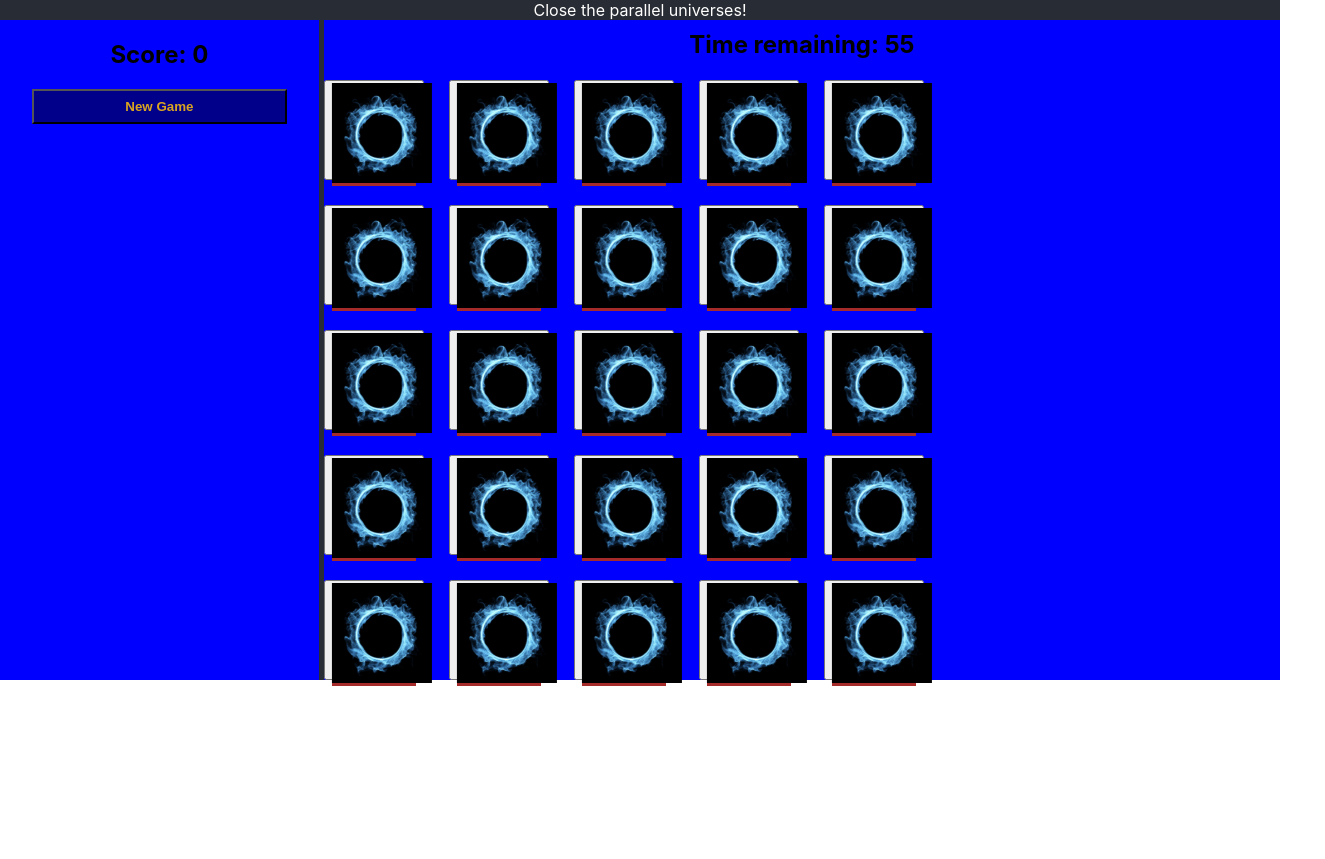
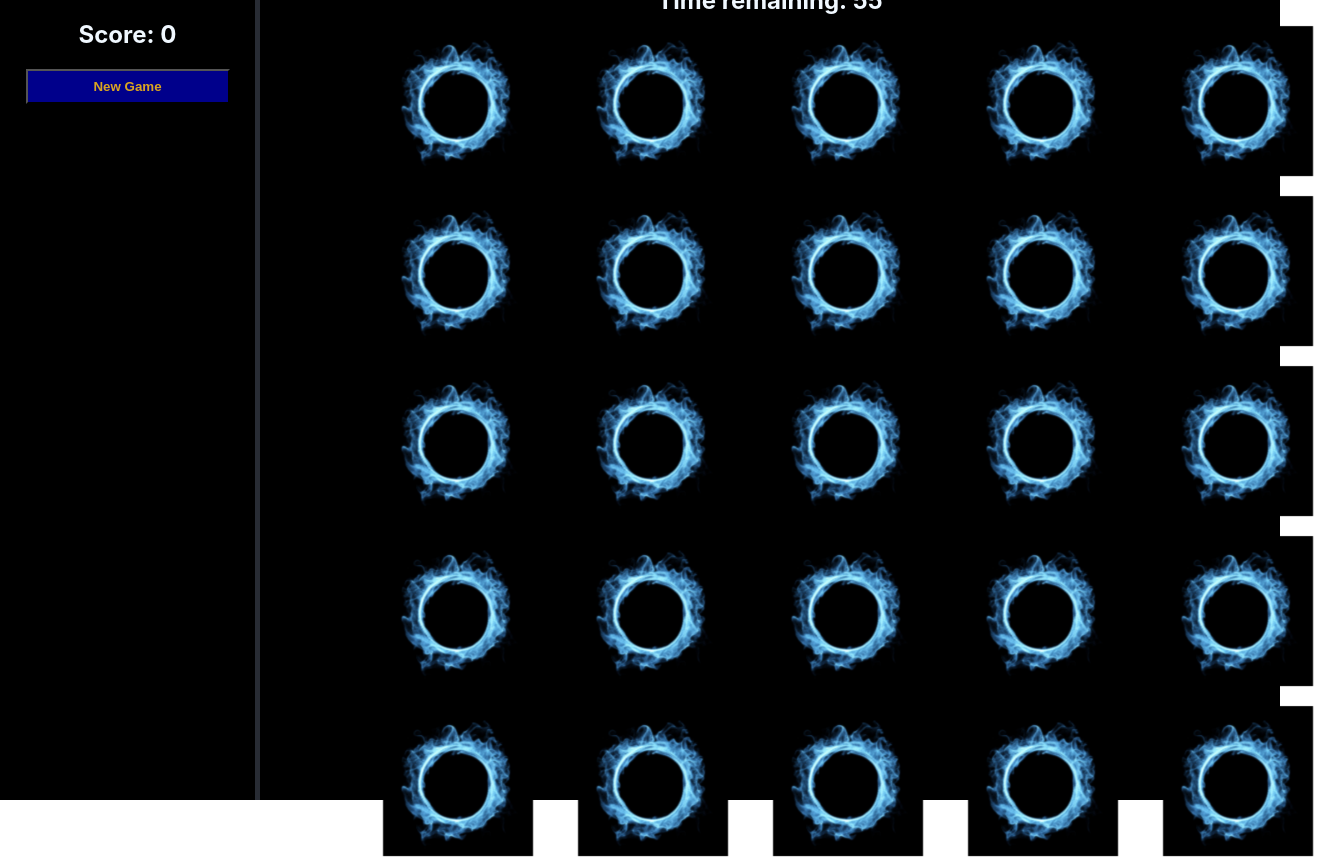
Before and after one commit to MarthaSharkeyKing/game-jam-parallel-universe, a React (Create React App) app in the folder find-parralell/: page / in a window 1280 px wide. Shown: the whole page, 1325 px wide, since content can reach past the window. Before the commit the page ends 800 px from the top, so only its background shows below. Built offline with nearby package versions, Linux system fonts and the light colour scheme.

Commit message:
add styles

```diff
--- a/find-parralell/src/App.css
+++ b/find-parralell/src/App.css
@@ -4,57 +4,37 @@
   flex-direction: column;
   justify-items: center;
   align-content: center;
-  background-color: blue;
-}
-
-.App-logo {
-  height: 40vmin;
-  pointer-events: none;
-}
-
-.App body {
+  background-color: black;
+  color: aliceblue;
   margin: 0;
   padding: 0%;
   display: flex;
   flex-direction: row;
+  height: 100vh;
 }
 
 .Menu {
   margin: 0;
   padding: 0%;
-  width: 25%;
   flex-direction: column;
   border-right: 5px solid #282c34;
+  width: 25%;
 }
 
 .Game {
+  display: flex;
+  flex-direction: column;
   padding: 0%;
   justify-content: center;
+  align-content: center;
   margin: 0;
-  width: 75%;
   flex-direction: column;
+  width: 100%;
 }
 
-@media (prefers-reduced-motion: no-preference) {
-  .App-logo {
-    animation: App-logo-spin infinite 20s linear;
-  }
+.gridWrapper{
+  display: flex;
+  flex-direction: row;
+  justify-content: center;
+  width: 100%
 }
-
-.App-header {
-  background-color: #282c34;
-  color: white;
-}
-
-.App-link {
-  color: #61dafb;
-}
-
-@keyframes App-logo-spin {
-  from {
-    transform: rotate(0deg);
-  }
-  to {
-    transform: rotate(360deg);
-  }
-}
--- a/find-parralell/src/App.js
+++ b/find-parralell/src/App.js
@@ -7,17 +7,17 @@ import { Restart } from "./GameState/Restart";
 function App() {
   return (
     <div className="App">
-      <header className="App-header">Close the parallel universes!</header>
-      <body>
         <div className="Menu">
           <Scorecard />
           <Restart />
         </div>
         <div className="Game">
           <CountdownTimer />
-          <Grid />
+          <div className="gridWrapper">
+            <Grid />
+          </div>
+
         </div>
-      </body>
     </div>
   );
 }
--- a/find-parralell/src/Card/Card.css
+++ b/find-parralell/src/Card/Card.css
@@ -1,5 +1,4 @@
 .Card {
-    background-color: brown;
     transition: 0.6s;
     transform-style: preserve-3d;
     position: relative;
--- a/find-parralell/src/ClosedDoor/ClosedDoor.jsx
+++ b/find-parralell/src/ClosedDoor/ClosedDoor.jsx
@@ -2,7 +2,7 @@
 const ClosedDoor = () => {
   return (
     <div className="ClosedDoor">
-        <img src='./portal.jpg' width="100" height="100" alt="portal"/>
+        <img src='./portal.jpg' width="150" height="150" alt="portal"/>
     </div>
   );
 }
--- a/find-parralell/src/Grid/Grid.css
+++ b/find-parralell/src/Grid/Grid.css
@@ -1,8 +1,13 @@
 .Grid {
-color: aliceblue;
 display: grid;
-grid-template-columns: repeat(5, 100px);
-grid-template-rows: repeat(5, 100px);
-width: 100%;
-gap: 25px 25px;
+grid-template-columns: repeat(5, 175px);
+grid-template-rows: repeat(5, 150px);
+width: 100vh;
+height: 100vh;
+gap: 20px 20px;
 }
+
+.button {
+    background-color: transparent;
+    border: none;
+}
--- a/find-parralell/src/Grid/Grid.jsx
+++ b/find-parralell/src/Grid/Grid.jsx
@@ -40,7 +40,7 @@ const Grid = () => {
   return (
     <div className="Grid">
       {cardInfo.map((card) => (
-        <button key={card.positionId} onClick={() => handleClick(card)}>
+        <button className='button' key={card.positionId} onClick={() => handleClick(card)}>
           <Card
             key={card.positionId}
             positionId={card.positionId}
--- a/find-parralell/src/OpenDoor/OpenDoor.jsx
+++ b/find-parralell/src/OpenDoor/OpenDoor.jsx
@@ -2,7 +2,7 @@
 const OpenDoor = ({img}) => {
   return (
     <div className="OpenDoor">
-        <img src={img} width="100" height="100" alt="portal"/>
+        <img src={img} width="150" height="150" alt="portal"/>
     </div>
   );
 }
```
